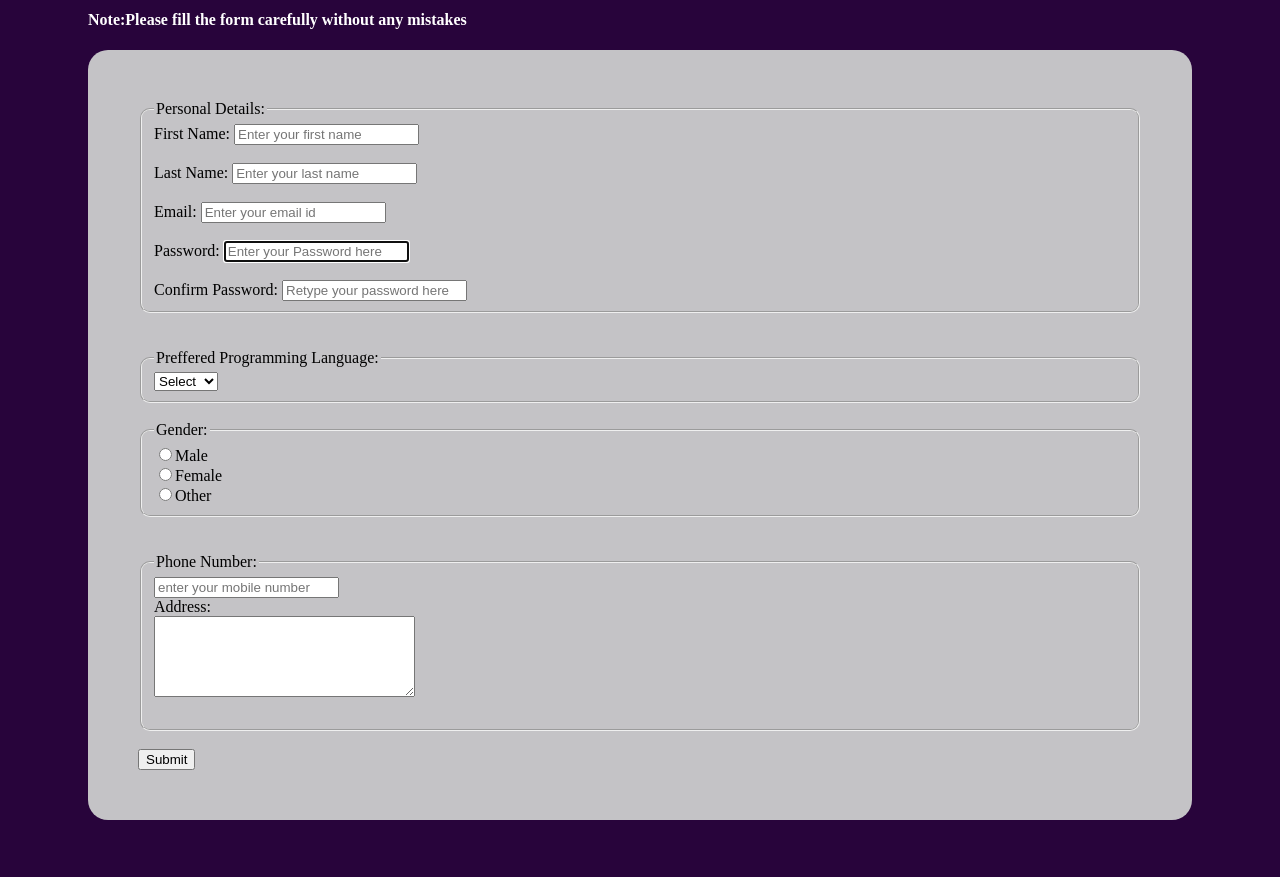
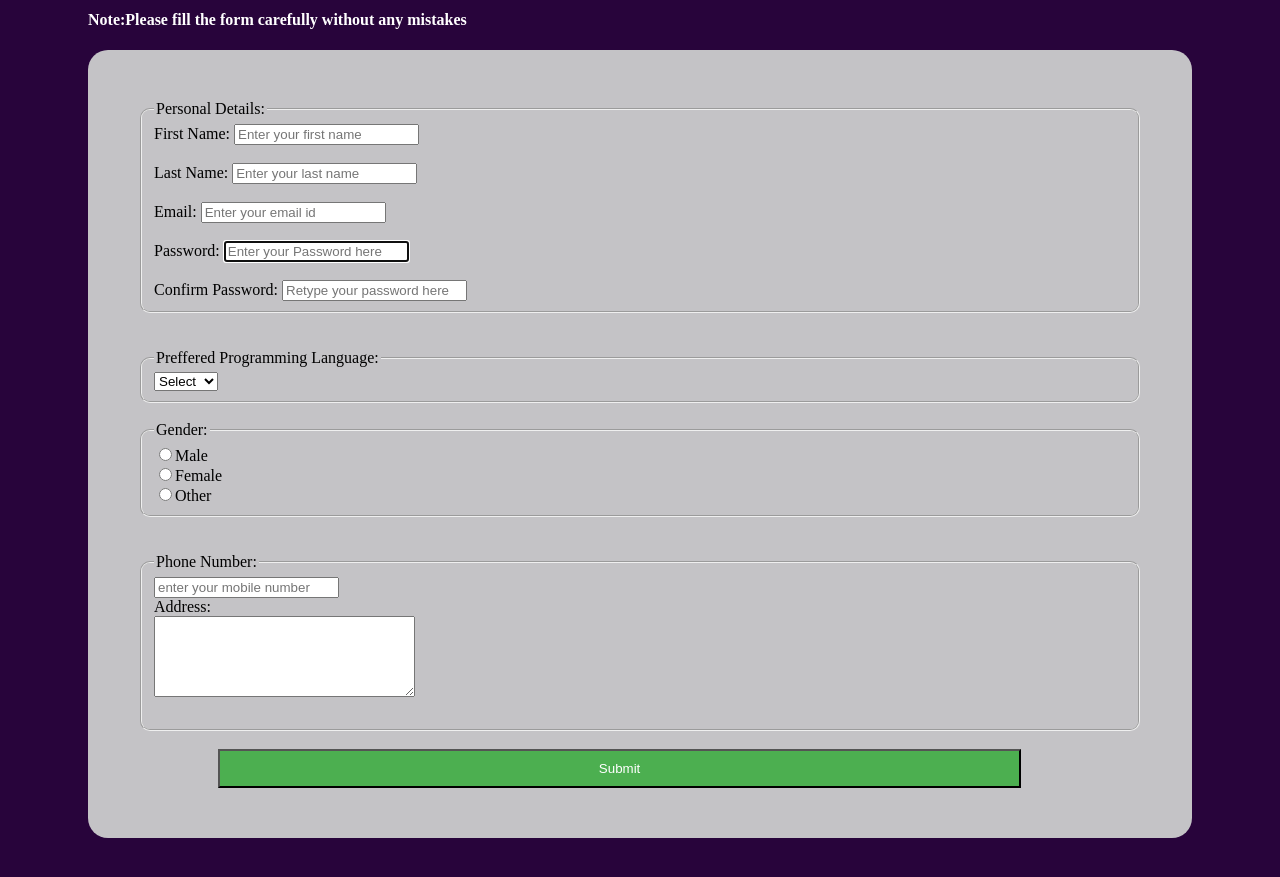
Before and after one commit to A-Sravan/ApplicationForm, a plain HTML site: page index.html in a window 1280 px wide. Shown: the part 177-1054 px from the top of the page. Drawn offline with Linux system fonts and the light colour scheme.

Commit message:
Update form.css

```diff
--- a/form.css
+++ b/form.css
@@ -20,9 +20,12 @@ h4{
 
 }
 button{
-    text-align: center;
-    color: rgb(0, 0, 0);
+    color: rgb(255, 255, 255);
+    background-color: #4CAF50;
     align-items: center;
+    padding: 10px;
+    width: 80%;
+    margin-left: 80px;
 }
 fieldset{
     border-radius: 10px;
```
